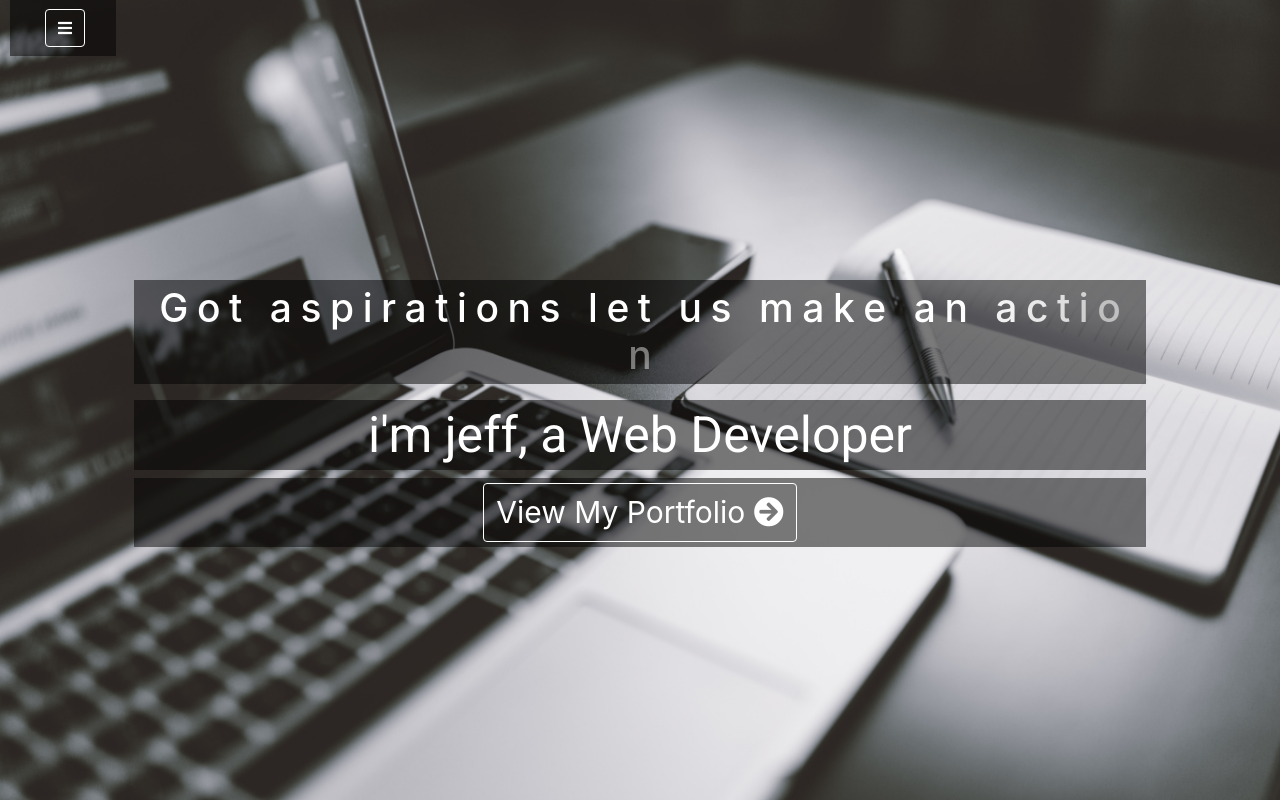
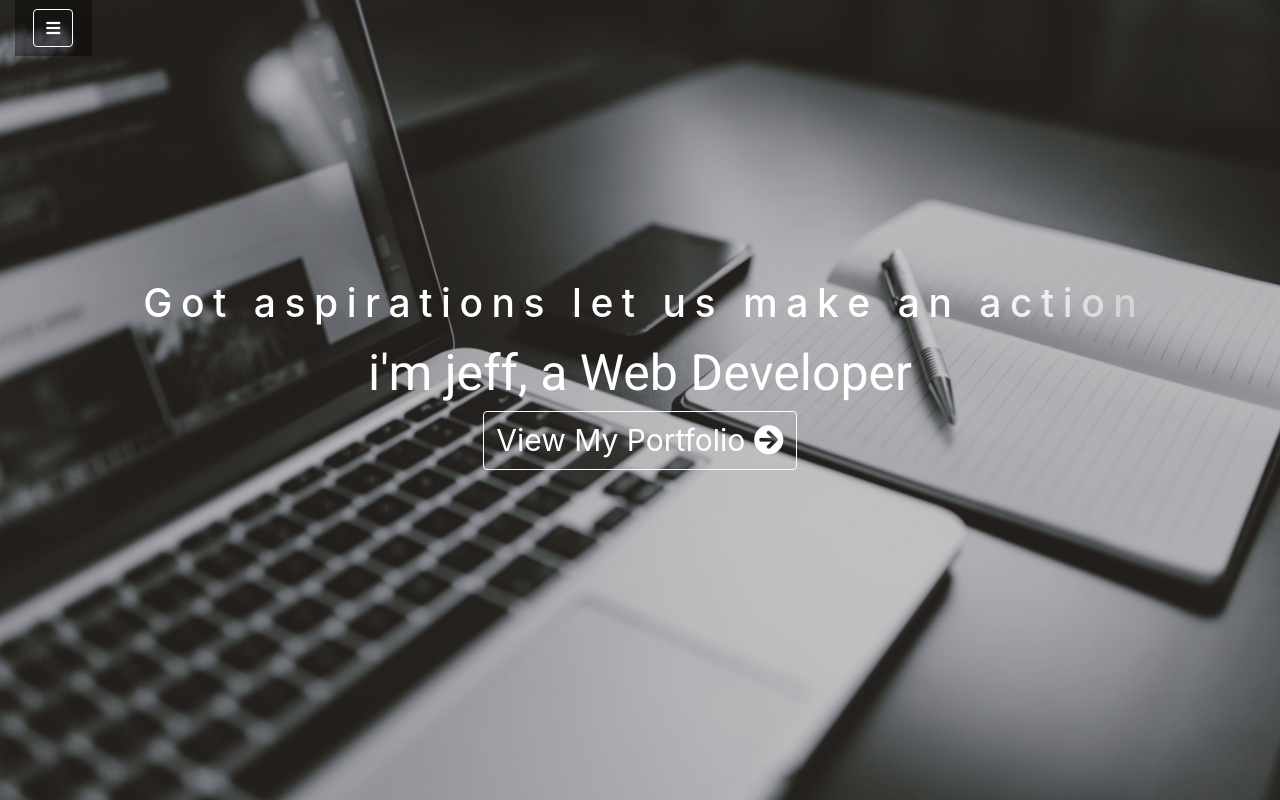
Before and after one commit to palanas-jeffrey/web_portfolio, a PHP site: page / in a window 1280 px wide. Run offline with PHP 8.4, Linux system fonts and the light colour scheme; some libraries are stand-ins or nearby versions.

Commit message:
update menu

```diff
--- a/app/assets/css/style.css
+++ b/app/assets/css/style.css
@@ -55,7 +10,7 @@ body{
 }
 #pane{
 	padding-right: 0;
-	padding-left: 10px;
+	padding-left: 0;
 	padding-bottom: 0;
 	margin-top: 0;
 	position: fixed;
@@ -163,7 +112,7 @@ color: #ffffff;
 }
 
 .bg-b{
-	background-color: rgba(0,0,0 ,0.5);
+	background-color: rgba(0,0,0 ,0.4);
 	padding: 5px 20px;
 }
 
@@ -172,10 +121,7 @@ color: #ffffff;
 	padding: 0;
 	margin: 0;
 	min-height: 100vh;
-/*	background-image: url("../images/bg1.jpg");
-	background-position: center;
-	background-size: cover;
-	background-attachment: fixed;*/
+	background-color: rgba(0,0,0 ,0.2);
 
 }
 #particles-js{
@@ -463,5 +408,8 @@ label{
 .m-top{
 	margin-top: 20px;
 }
+#menu{
+	margin: 0 auto;
+}
 
 }
--- a/app/partials/footer.php
+++ b/app/partials/footer.php
@@ -2,5 +2,4 @@
 
 </footer>
 
-<script src="http://cdn.jsdelivr.net/particles.js/2.0.0/particles.min.js"></script>
 <script src="./app/assets/js/script.js"></script>
--- a/app/partials/template.php
+++ b/app/partials/template.php
@@ -7,11 +7,9 @@
 <head>
 
 	  <meta charset="utf-8">
+
 	  <title>Jeffrey Palanas | Web Developer</title>
-	  <!-- <meta name="description" content="particles.js is a lightweight JavaScript library for creating particles."> -->
 
-
-<!-- 	  <meta name="author" content="Vincent Garreau" /> -->
 	  <meta name="viewport" content="width=device-width, initial-scale=1.0, minimum-scale=1.0, maximum-scale=1.0, user-scalable=no">
 
 	   <!-- font awesome -->
--- a/index.php
+++ b/index.php
@@ -9,39 +9,37 @@
 	<div class="row cont-h" style="margin-left: 0px; margin-right: 0px;">
 
 
-
 		<div id="pane"  class="b-cont col-sm-12" data-toggle="collapse" data-target="#nav-pane">
 			<div id="pane-con" class=" col-sm-1 col-lg-1 col-md-1">
-				<div class="row btn-con bg-b">
-					<div class=" col-sm-12">
-						<button id="menu" class="btn my-1" type="button" data-toggle="collapse" data-target="#nav-pane">
+				<div class=" btn-con bg-b">
+					<div class="row menu-btn-con text-center">
+						<button id="menu" class="btn my-1 center" type="button" data-toggle="collapse" data-target="#nav-pane">
 						<i class="fas fa-bars"></i>
 						</button>
 					</div>
 					<div id="nav-pane" class=" collapse row col-sm-12">
-						<div id="home" class="r-90 selection bull-0  my-5 bord ">
-							<span data-toggle="collapse" data-target="#nav-pane">home</span>
+						<div id="home" class="r-90 selection bull-0  my-5 bord">
+							<span data-toggle="collapse" data-target="#nav-pane" class="">home</span>
 						</div>
-						<div id="about" class="r-90 selection bull-0  my-5 bord">
-							<span data-toggle="collapse" data-target="#nav-pane">about</span>
+						<div id="about" class="r-90 selection bull-0  my-5 bord ">
+							<span data-toggle="collapse" data-target="#nav-pane" class="">about</span>
 						</div>
-						<div id="projects" class="r-90 selection bull-0  my-5 bord ">
-							<span data-toggle="collapse" data-target="#nav-pane">portfolio</span>
+						<div id="projects" class="r-90 selection bull-0  my-5 bord  ">
+							<span data-toggle="collapse" data-target="#nav-pane" class="">portfolio</span>
 						</div>
-						<div id="contact" class="r-90 selection bull-0  my-5 bord">
-							<span data-toggle="collapse" data-target="#nav-pane">contact</span></div>
+						<div id="contact" class="r-90 selection bull-0  my-5 bord ">
+							<span data-toggle="collapse" data-target="#nav-pane" class="">contact</span>
+						</div>
 					</div>
 				</div>
 			</div>
 		</div>
 
-		<!-- <div id="particles-js" class="sec-1 sec-b"></div>  -->
 		<div  class="sec-1 col-lg-12 center">
 			<div id="main" class="col-lg-10 center sec-up">
 
-
-				<h2 id="a-q" class="text-center bg-b mb-3">
-				 <span class="letter">G</span>
+				<h2 id="a-q" class="text-center mb-3">
+				 <span class="letter bg-b">G</span>
 				 <span class="letter">o</span>
 				 <span class="letter">t</span>
 				 <span class="letter">&nbsp</span>
@@ -81,11 +79,19 @@
 
 
 				</h2>
-				<h2 class="title text-center animated fadeIn bg-b">i'm jeff, a Web Developer</h2>
+				<h2 class="title text-center animated fadeIn ">
+					<span class="">
+						i'm jeff, a Web Developer
+					</span>
+				</h2>
 
-				<h4 class="center text-center bg-b">
-				<button id="g-projects" class="btn">View My Portfolio <i class="fas fa-arrow-circle-right"></i>
-				</button>
+				<h4 class="center text-center">
+					<span class="">
+						<button id="g-projects" class="btn bg-b">
+							View My Portfolio <i class="fas fa-arrow-circle-right"></i>
+						</button>
+					</span>
+
 				</h4>
 			</div>
 
@@ -117,22 +123,22 @@
 									<div class="row ">
 										<div class="col-lg-12 t-con-p mb-5 mt-4">
 											<div class="row">
-												<div class=" col-lg-2 col-md-2 col-3 sk-i">
+												<div class=" col-lg-2 col-md-2 col-3">
 													<img class="img-fluid" src="app/assets/images/js.png">
 												</div>
-												<div class=" col-lg-2 col-md-2 col-3 sk-i">
+												<div class=" col-lg-2 col-md-2 col-3">
 													<img class="img-fluid" src="app/assets/images/mongodb.png">
 												</div>
-												<div class=" col-lg-2 col-md-2 col-3 sk-i">
+												<div class=" col-lg-2 col-md-2 col-3">
 													<img class="img-fluid" src="app/assets/images/mysql.png">
 												</div>
-												<div class=" col-lg-2 col-md-2 col-3 sk-i">
+												<div class=" col-lg-2 col-md-2 col-3">
 													<img class="img-fluid" src="app/assets/images/bootstrap.jpg">
 												</div>
-												<div class=" col-lg-2 col-md-2 col-3 sk-i">
+												<div class=" col-lg-2 col-md-2 col-3">
 													<img class="img-fluid" src="app/assets/images/css.png">
 												</div>
-												<div class=" col-lg-2 col-md-2 col-3 sk-i">
+												<div class=" col-lg-2 col-md-2 col-3">
 													<img class="img-fluid" src="app/assets/images/html.png">
 												</div>
 												<div class=" col-lg-2 col-md-2 col-3">
@@ -206,7 +212,6 @@
 						<div class="col-lg-6">
 							<h3 class="wite bg-b text-center t-s m-top">Ezzy Hotel</h3>
 							<p class="wite bg-b ">Ezzy hotel is a hotel booking website providing a place one can call home.</p>
-							<!-- <h4 class="wite bg-b text-center t-s">Technology</h4> -->
 							<p class="wite bg-b ">Ezzy Hotel utilizes of Express.js and Node.js in the backend while Laravel, Javascript, jQuery, CSS, and Bootstrap in frontend. MongoDB for database. Frontend and backend were at separated concerns, Fetch API plays its role for network request. It also has some CRUD functionality for both user and admin.</p>
 							<div class="wite bg-b my-1">
 								<a href="https://whispering-dusk-67095.herokuapp.com" target="_blank" class=" wite" >Visit the Site <i class="fas fa-arrow-circle-right"></i></a>
@@ -230,7 +235,6 @@
 			<div id="contact-sec" class="row">
 				<div class="col-lg-6 center mb-4">
 					<h2 class="text-center title wite bg-b">contact</h2>
-					<!-- <form class="form-group bg-b" method="POST" action="app/controllers/send_mail.php"> -->
 
 					<form>
 						<div class="form-group bg-b">
```
Also changed, not shown: other parts of app/assets/css/style.css (+5 -57 lines), app/assets/js/script.js (+0 -10 lines).
